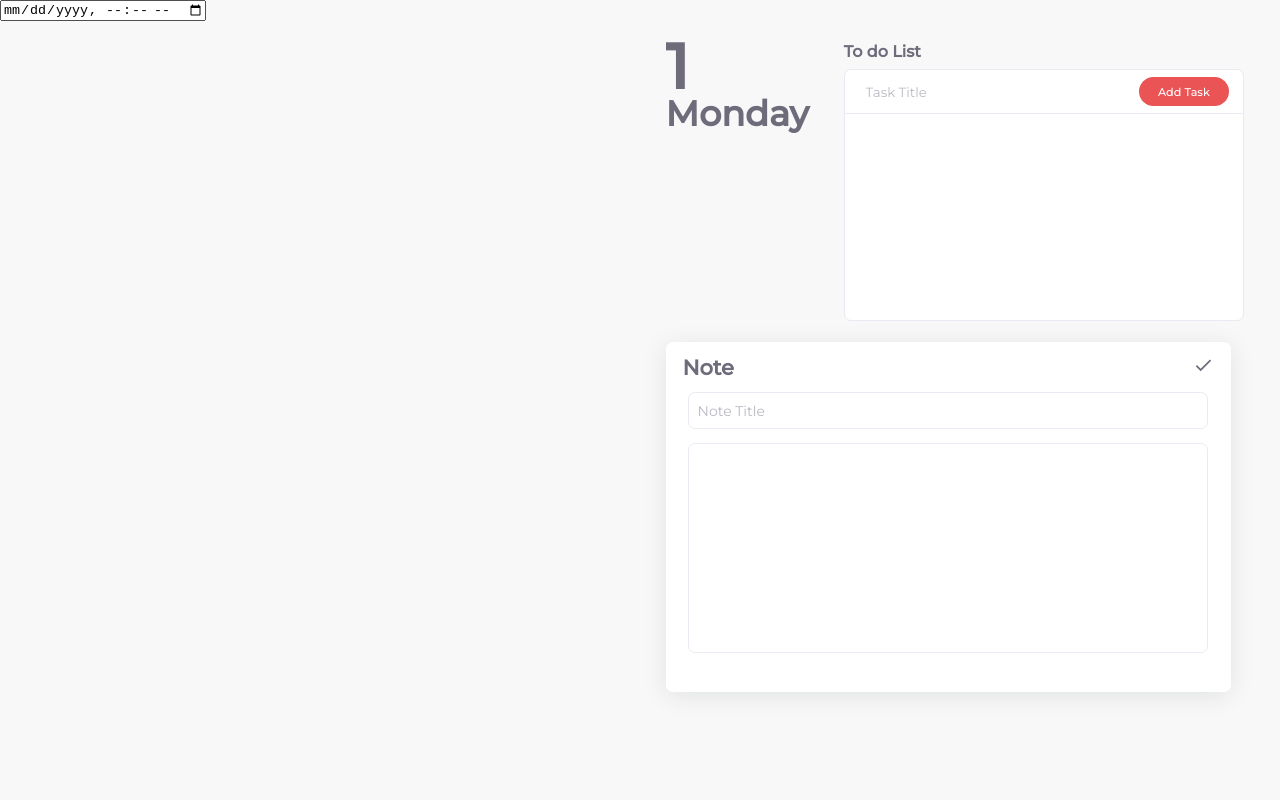
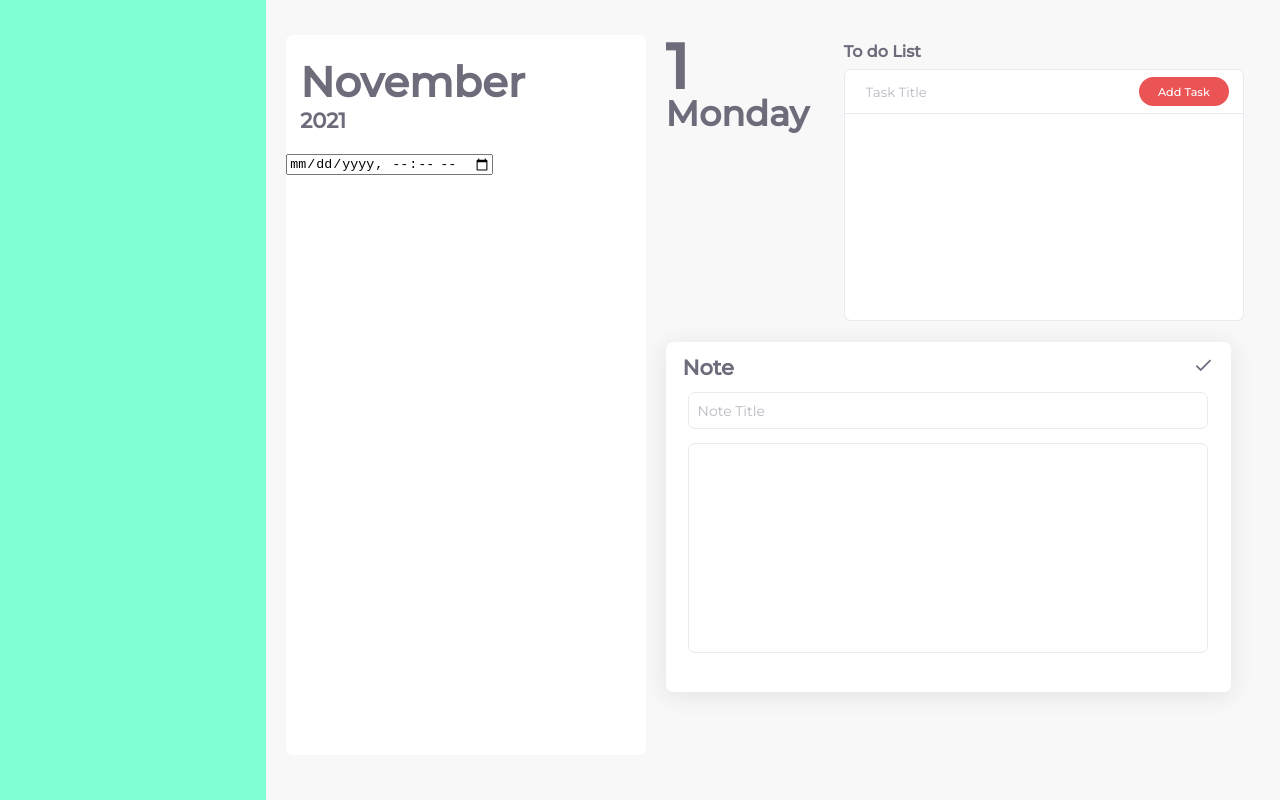
Before and after one commit to joan-KIM/diary, a React (Create React App) app: page / in a window 1280 px wide. Built offline with nearby package versions, Linux system fonts and the light colour scheme.

Commit message:
calendar 컴포넌트 생성

```diff
--- a/src/App.css
+++ b/src/App.css
@@ -14,13 +14,14 @@ body{
 .monthly{
   width: 52%;
   height: 100vh;
+  display: flex;
 }
 
 .daily{
   width:48%;
 }
 
-.date-wrapper{
+.date-wrapper, .month, .year{
   font-weight: 600;
   color: #6E6B7B;
 }
@@ -34,6 +35,16 @@ body{
 .day{
   margin: 0;
   font-size: 2.5em;
+}
+
+.month{
+  margin: 0;
+  font-size: 3em;
+}
+
+.year{
+  margin: 0;
+  font-size: 1.5em;
 }
 
 .todolist-wrapper{
@@ -256,3 +267,24 @@ label{
   padding: 1em 1.5em;
   margin:0;
 }
+
+.category-wrapper{
+  background-color: aquamarine;
+  width: 40%;
+}
+
+.calendar-wrapper{
+  width: 60%;
+}
+
+.calendar-container{
+  background-color: #ffffff;
+  width:90%;
+  height: 90%;
+  border-radius: 0.5em;
+  margin: 2.5em auto;
+}
+
+.calendar-header{
+  padding: 1.5em 1em;
+}
--- a/src/App.js
+++ b/src/App.js
@@ -1,4 +1,4 @@
-import React, {useEffect, useState} from "react";
+import React, {useState} from "react";
 import './App.css';
 import Monthly from "./components/Monthly";
 import Daily from "./components/Daily";
@@ -40,12 +40,9 @@ function App() {
     });
   }
 
-  useEffect(()=>{
-    console.log(data);
-  }, [data])
   return (
     <div className="App">
-      <Monthly changeHandler={changeHandler} />
+      <Monthly date={date} changeHandler={changeHandler} />
       <Daily date={date} data={data[date]} update={update} />
     </div>
   );
--- /dev/null
+++ b/src/components/Calendar.jsx
@@ -0,0 +1,20 @@
+import React from "react";
+import {toDateObj, enMonth} from '../utils/date'
+
+export default function Calendar({date, changeHandler}){
+    const dateObj = toDateObj(date);
+    const year = dateObj.getFullYear();
+    const month = enMonth(dateObj.getMonth());
+
+    return (
+        <div className='calendar-wrapper' >
+            <div className='calendar-container'>
+                <div className='calendar-header'>
+                    <p className='month'>{month}</p>
+                    <p className='year'>{year}</p>
+                </div>
+                <input type='datetime-local' onChange={e => changeHandler(e.target.value)}></input>
+            </div>
+        </div>
+    )
+}
--- /dev/null
+++ b/src/components/Category.jsx
@@ -0,0 +1,9 @@
+import React from "react";
+
+export default function Category(){
+    return (
+        <div className='category-wrapper' >
+
+        </div>
+    )
+}
--- a/src/components/Daily.jsx
+++ b/src/components/Daily.jsx
@@ -17,7 +17,6 @@ export default function Daily({date, data, update}){
         setContent(data.note.content);
         update(curDate, tasks, {title, content});
         setCurDate(date);
-        console.log('useEffect in Daily')
     }, [date])
 
     const changeHandler = (text) => {
--- a/src/components/Monthly.jsx
+++ b/src/components/Monthly.jsx
@@ -1,9 +1,12 @@
 import React from "react";
+import Category from "./Category";
+import Calendar from "./Calendar";
 
-export default function Monthly({changeHandler}) {
+export default function Monthly({date, changeHandler}) {
     return(
         <div className='monthly'>
-            <input type='datetime-local' onChange={e => changeHandler(e.target.value)}></input>
+            <Category />
+            <Calendar date={date} changeHandler={changeHandler} />
         </div>
     )
 }
--- a/src/utils/date.js
+++ b/src/utils/date.js
@@ -26,3 +26,8 @@ export const enDay = (day) => {
     const dayList = ['Sunday', 'Monday', 'Tuesday', 'Wednesday', 'Thursday', 'Friday', 'Saturday'];
     return dayList[day];
 }
+
+export const enMonth = (month) => {
+    const monthList = ['January','February',' March',' April','May','June','July','August',,'October','November','December'];
+    return monthList[month];
+}
```
